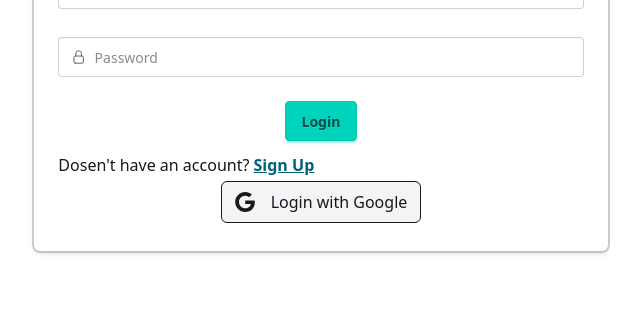
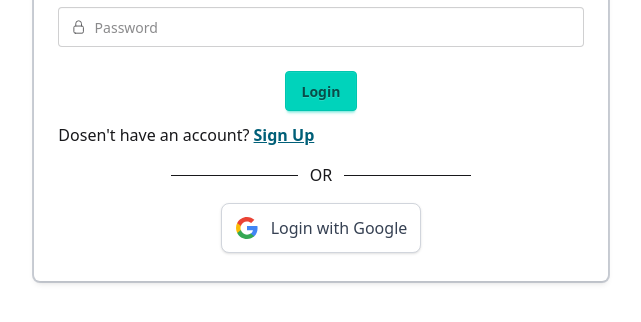
Before and after one commit to rashaaad19/BrainCheck, a plain HTML site: page pages/login.html in a window 1280 px wide. Shown: the part 336-658 px from the top of the page, without its empty margins (319-960 px from the left). Drawn offline with nearby package versions, Linux system fonts and the light colour scheme.

Commit message:
style: Added better styles for continue with google button

```diff
--- a/pages/login.html
+++ b/pages/login.html
@@ -62,24 +62,38 @@
                         Dosen't have an account?
                     </span>
                     <a class="link link-primary text-cyan-800 hover:text-cyan-800 w-fit
-                    font-bold"
-                        href="/pages/register.html">Sign Up</a>
+                    font-bold" href="/pages/register.html">Sign Up</a>
 
                 </div>
             </form>
+            <div class="flex mx-auto items-center w-75 my-4">
+                <hr class="w-full" />
+                <p class="px-3 ">OR</p>
+                <hr class="w-full" />
+            </div>
+
             <div class="my-1 mx-auto space-y-2 w-50">
-                <button id="googleAuth" aria-label="Login with Google" type="button"
-                    class="flex items-center justify-center w-full cursor-pointer bg-gray-100
-
-                    p-2 space-x-4 border rounded-md focus:ring-2 focus:ring-offset-1 focus:ring-gray-400">
-                    <svg xmlns="http://www.w3.org/2000/svg" viewBox="0 0 32 32" class="w-5 h-5 fill-current">
+                <button id="googleAuth" aria-label="Login with Google" type="button" class="flex items-center justify-center w-full cursor-pointer bg-white hover:bg-gray-50
+                       p-3 space-x-3 border border-gray-300 rounded-lg shadow-sm
+                       transition-all duration-200 hover:shadow-md focus:outline-none focus:ring-2
+                       focus:ring-offset-2 focus:ring-blue-500">
+                    <svg xmlns="http://www.w3.org/2000/svg" viewBox="0 0 24 24" class="w-6 h-6">
                         <path
-                            d="M16.318 13.714v5.484h9.078c-0.37 2.354-2.745 6.901-9.078 6.901-5.458 0-9.917-4.521-9.917-10.099s4.458-10.099 9.917-10.099c3.109 0 5.193 1.318 6.38 2.464l4.339-4.182c-2.786-2.599-6.396-4.182-10.719-4.182-8.844 0-16 7.151-16 16s7.156 16 16 16c9.234 0 15.365-6.49 15.365-15.635 0-1.052-0.115-1.854-0.255-2.651z">
-                        </path>
+                            d="M22.56 12.25c0-.78-.07-1.53-.2-2.25H12v4.26h5.92c-.26 1.37-1.04 2.53-2.21 3.31v2.77h3.57c2.08-1.92 3.28-4.74 3.28-8.09z"
+                            fill="#4285F4" />
+                        <path
+                            d="M12 23c2.97 0 5.46-.98 7.28-2.66l-3.57-2.77c-.98.66-2.23 1.06-3.71 1.06-2.86 0-5.29-1.93-6.16-4.53H2.18v2.84C3.99 20.53 7.7 23 12 23z"
+                            fill="#34A853" />
+                        <path
+                            d="M5.84 14.09c-.22-.66-.35-1.36-.35-2.09s.13-1.43.35-2.09V7.07H2.18C1.43 8.55 1 10.22 1 12s.43 3.45 1.18 4.93l2.85-2.22.81-.62z"
+                            fill="#FBBC05" />
+                        <path
+                            d="M12 5.38c1.62 0 3.06.56 4.21 1.64l3.15-3.15C17.45 2.09 14.97 1 12 1 7.7 1 3.99 3.47 2.18 7.07l3.66 2.84c.87-2.6 3.3-4.53 6.16-4.53z"
+                            fill="#EA4335" />
                     </svg>
-                    <p>Login with Google</p>
+                    <p class="text-gray-700 font-medium">Login with Google</p>
                 </button>
-        </div>
+            </div>
 
         </div>
     </div>
```
Also changed, not shown: pages/register.html (+19 -11 lines).
